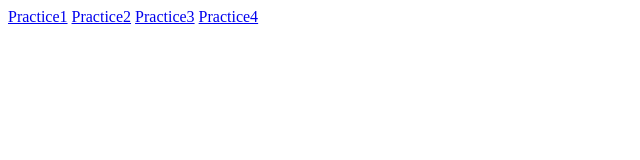
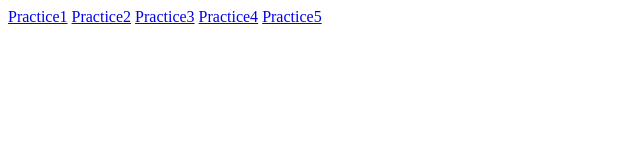
Before and after one commit to Dimpal-Pandey/My-Experiences, a plain HTML site: page index.html in a window 1280 px wide. Shown: the full height of the page, 0-640 px from the left. Drawn offline with Linux system fonts and the light colour scheme.

Commit message:
Add new index

```diff
--- a/index.html
+++ b/index.html
@@ -10,6 +10,7 @@
     <a href="Practice2.html">Practice2</a>
     <a href="Practice3.html">Practice3</a>
     <a href="Practice4.html">Practice4</a>
+    <a href="Practice5.html">Practice5</a>
 
 </body>
 </html>
```
